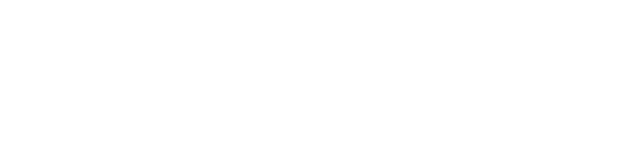
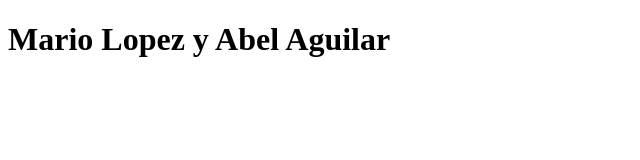
Before and after one commit to mlopezdaw2n25/portafoli-M0614-AEA3, a plain HTML site: page index.html in a window 1280 px wide. Shown: the whole page, without its empty margins (0-640 px from the left). Drawn offline with Linux system fonts and the light colour scheme.

Commit message:
Afegit h1 amb el seu nom a index.html

```diff
--- a/index.html
+++ b/index.html
@@ -7,6 +7,7 @@
     <style src="style.css"></style>
   </head>
   <body>
+    <h1>Mario Lopez y Abel Aguilar</h1>
 
   </body>
 </html>
```
